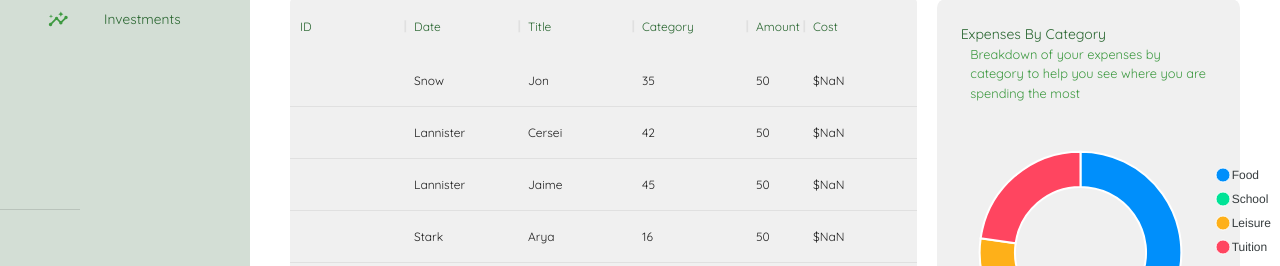
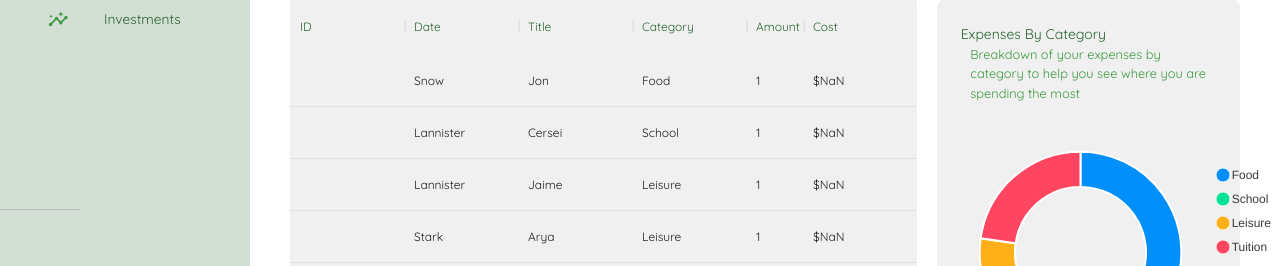
Before and after one commit to Kevtom2003/Smart_Save2, a React (Create React App) app in the folder client/: page /dashboard in a window 1280 px wide. Shown: the part 534-800 px from the top of the page. Built offline with nearby package versions, Linux system fonts and the light colour scheme; no server answers.

Commit message:
Updating table values

```diff
--- a/client/src/scenes/dashboard/index.jsx
+++ b/client/src/scenes/dashboard/index.jsx
@@ -43,15 +43,15 @@ const Dashboard = () => {
 
 
   const test_rows = [
-    { id: 1, date: 'Snow', title: 'Jon', category: '35', amount: 50 },
-    { id: 2, date: 'Lannister', title: 'Cersei', category: '42', amount: 50 },
-    { id: 3, date: 'Lannister', title: 'Jaime', category: '45', amount: 50  },
-    { id: 4, date: 'Stark', title: 'Arya', category: 16, amount: 50  },
-    { id: 5, date: 'Targaryen', title: 'Daenerys', category: null, amount: 50  },
-    { id: 6, date: 'Melisandre', title: null, category: 150, amount: 50  },
-    { id: 7, date: 'Clifford', title: 'Ferrara', category: 44, amount: 50  },
-    { id: 8, date: 'Frances', title: 'Rossini', category: 36, amount: 50  },
-    { id: 9, date: 'Roxie', title: 'Harvey', category: 65, amount: 50  },
+    { id: 1, date: 'Snow', title: 'Jon', category: 'Food', amount: 1 },
+    { id: 2, date: 'Lannister', title: 'Cersei', category: 'School', amount: 1 },
+    { id: 3, date: 'Lannister', title: 'Jaime', category: 'Leisure', amount: 1  },
+    { id: 4, date: 'Stark', title: 'Arya', category: 'Leisure', amount: 1  },
+    { id: 5, date: 'Targaryen', title: 'Daenerys', category: 'Food', amount: 1  },
+    { id: 6, date: 'Melisandre', title: null, category: 'Food', amount: 1  },
+    { id: 7, date: 'Clifford', title: 'Ferrara', category: 'Tuition', amount: 1  },
+    { id: 8, date: 'Frances', title: 'Rossini', category: 'Leisure', amount: 1  },
+    { id: 9, date: 'Roxie', title: 'Harvey', category: 'Food', amount: 1  },
   ];
 
 
```
